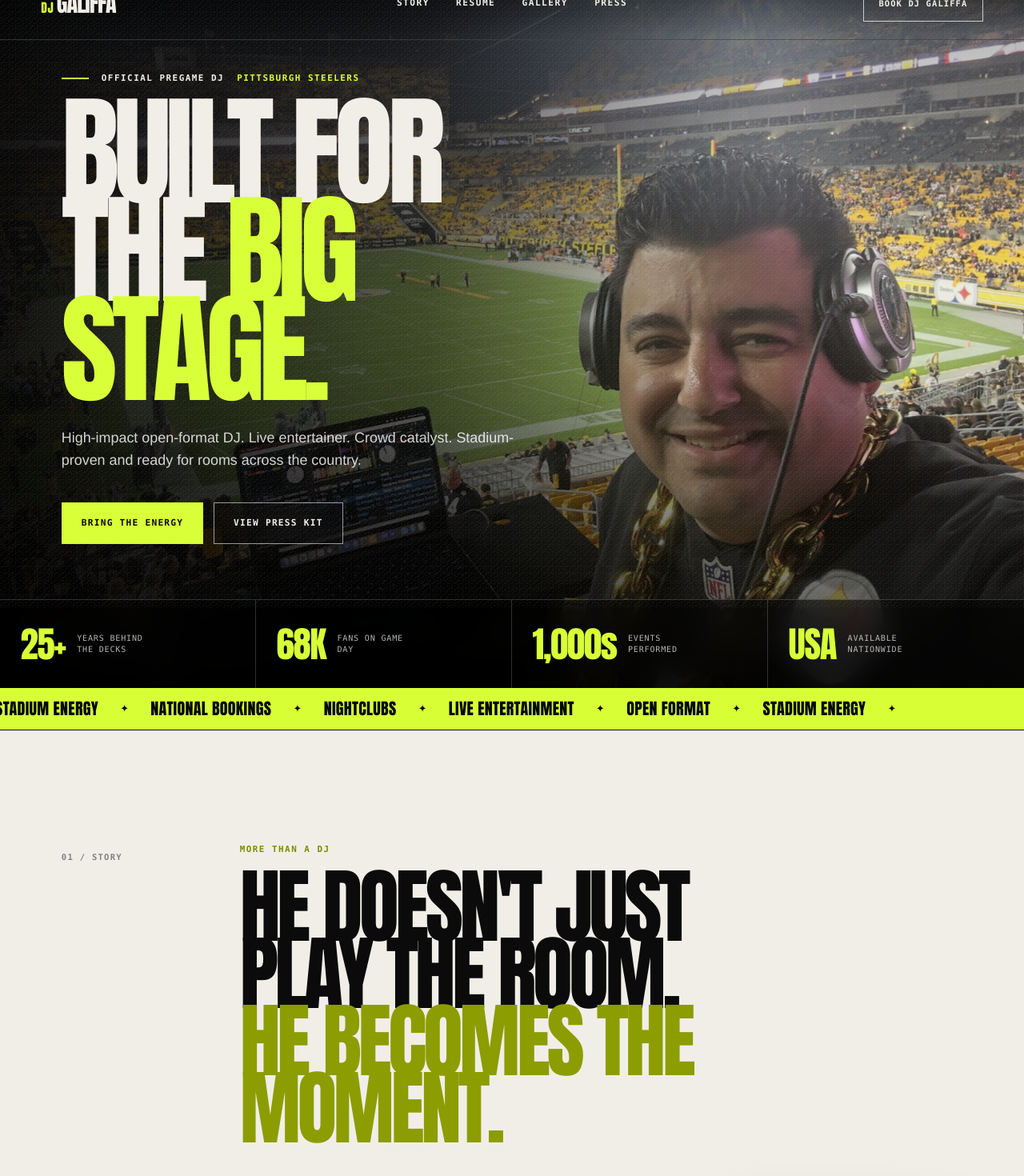
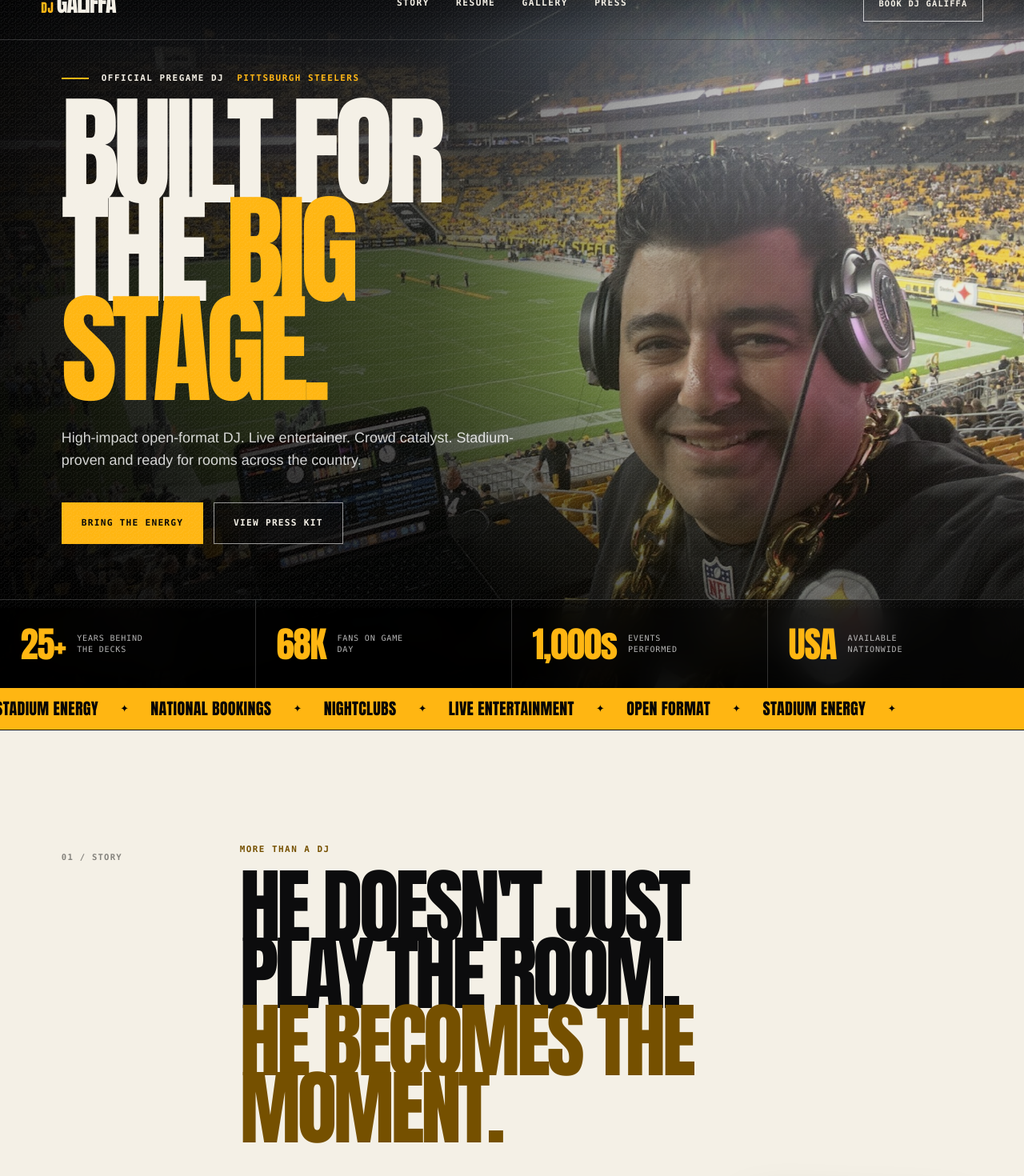
Before and after one commit to djgaliffa/DJGaliffa.com, a Next.js app: page / in a window 1280 px wide. Shown: the part 40-1510 px from the top of the page at 80% size. Built offline with nearby package versions, Linux system fonts and the light colour scheme.

Commit message:
Replace neon palette with Steelers gold

```diff
--- a/app/globals.css
+++ b/app/globals.css
@@ -2,12 +2,13 @@
 
 :root {
   --black: #050505;
-  --ink: #0b0b0c;
-  --paper: #f1eee7;
-  --paper-soft: #d7d3ca;
-  --acid: #d8ff36;
-  --gold: #f4b926;
-  --red: #ff3f36;
+  --ink: #0c0c0d;
+  --paper: #f4f0e6;
+  --paper-soft: #d8d3c7;
+  --gold: #ffb612;
+  --gold-deep: #755000;
+  --steel: #a5acaf;
+  --gunmetal: #242628;
   --line: rgba(255, 255, 255, 0.18);
   --font-geist-sans: "Helvetica Neue", Helvetica, Arial, sans-serif;
   --font-geist-mono: "SFMono-Regular", Consolas, "Liberation Mono", monospace;
@@ -44,7 +45,7 @@
 }
 
 ::selection {
-  background: var(--acid);
+  background: var(--gold);
   color: var(--black);
 }
 
@@ -64,7 +65,7 @@
 }
 
 a:focus-visible {
-  outline: 3px solid var(--acid);
+  outline: 3px solid var(--gold);
   outline-offset: 4px;
 }
 
@@ -95,7 +96,7 @@
 }
 
 .brand-kicker {
-  color: var(--acid);
+  color: var(--gold);
   font-size: 0.55em;
   letter-spacing: 0.04em;
 }
@@ -117,7 +118,7 @@
 
 .site-nav a:hover,
 .social-links a:hover {
-  color: var(--acid);
+  color: var(--gold);
 }
 
 .header-cta {
@@ -202,11 +203,11 @@
   width: 34px;
   height: 2px;
   content: "";
-  background: var(--acid);
+  background: var(--gold);
 }
 
 .eyebrow span {
-  color: var(--acid);
+  color: var(--gold);
 }
 
 .hero h1,
@@ -230,7 +231,7 @@
 }
 
 .hero h1 em {
-  color: var(--acid);
+  color: var(--gold);
   font-style: normal;
 }
 
@@ -272,8 +273,8 @@
 }
 
 .button--primary {
-  border-color: var(--acid);
-  background: var(--acid);
+  border-color: var(--gold);
+  background: var(--gold);
   color: var(--black);
 }
 
@@ -315,7 +316,7 @@
 }
 
 .hero-rail strong {
-  color: var(--acid);
+  color: var(--gold);
   font-family: Impact, Haettenschweiler, "Arial Narrow Bold", sans-serif;
   font-size: clamp(2.2rem, 3.5vw, 4.1rem);
   font-weight: 400;
@@ -335,7 +336,7 @@
 .ticker {
   overflow: hidden;
   border-bottom: 1px solid #151515;
-  background: var(--acid);
+  background: var(--gold);
   color: var(--black);
 }
 
@@ -375,7 +376,7 @@
 }
 
 .section-kicker {
-  color: var(--acid);
+  color: var(--gold);
 }
 
 .story {
@@ -390,7 +391,7 @@
 }
 
 .story .section-kicker {
-  color: #7b8c00;
+  color: var(--gold-deep);
 }
 
 .story h2,
@@ -405,11 +406,11 @@
 .steelers-copy h2 span,
 .press h2 span,
 .contact h2 span {
-  color: var(--acid);
+  color: var(--gold);
 }
 
 .story h2 span {
-  color: #8b9d00;
+  color: var(--gold-deep);
 }
 
 .story-columns {
@@ -502,7 +503,7 @@
 }
 
 .quote-break blockquote span {
-  color: var(--acid);
+  color: var(--gold);
 }
 
 .formats {
@@ -569,7 +570,7 @@
 }
 
 .format-card:hover {
-  background: var(--acid);
+  background: var(--gold);
   color: var(--black);
 }
 
@@ -579,7 +580,7 @@
 }
 
 .format-card > span {
-  color: var(--acid);
+  color: var(--gold);
   font-family: var(--font-geist-mono), monospace;
   font-size: 0.7rem;
   font-weight: 800;
@@ -619,7 +620,7 @@
   display: grid;
   grid-template-columns: minmax(0, 1.3fr) minmax(380px, 0.7fr);
   min-height: 760px;
-  background: var(--acid);
+  background: var(--gold);
   color: var(--black);
 }
 
@@ -689,7 +690,7 @@
 }
 
 .career .section-kicker {
-  color: #7b8c00;
+  color: var(--gold-deep);
 }
 
 .section-heading--compact {
@@ -697,7 +698,7 @@
 }
 
 .section-heading--compact h2 span {
-  color: #8b9d00;
+  color: var(--gold-deep);
 }
 
 .career-list {
@@ -717,7 +718,7 @@
 }
 
 .career-list > li > strong {
-  color: #7b8c00;
+  color: var(--gold-deep);
   font-family: Impact, Haettenschweiler, "Arial Narrow Bold", sans-serif;
   font-size: clamp(4rem, 8vw, 8rem);
   font-weight: 400;
@@ -789,32 +790,32 @@
 
 .press {
   grid-template-columns: minmax(100px, 0.35fr) minmax(0, 0.7fr) minmax(330px, 0.95fr);
-  background: var(--red);
-  color: var(--black);
+  background: var(--gunmetal);
+  color: var(--paper);
 }
 
 .press .section-number {
-  color: rgba(0, 0, 0, 0.52);
+  color: rgba(255, 255, 255, 0.48);
 }
 
 .press .section-kicker {
-  color: var(--black);
+  color: var(--gold);
 }
 
 .press h2 span {
-  color: #fff;
+  color: var(--steel);
 }
 
 .press-copy > p:last-child {
   max-width: 590px;
   margin: 2rem 0 0;
-  color: rgba(0, 0, 0, 0.72);
+  color: rgba(255, 255, 255, 0.7);
   line-height: 1.7;
 }
 
 .press-downloads {
   align-self: end;
-  border-top: 2px solid var(--black);
+  border-top: 2px solid var(--paper);
 }
 
 .press-downloads a {
@@ -823,7 +824,7 @@
   justify-content: space-between;
   gap: 2rem;
   padding: 1.7rem 0;
-  border-bottom: 1px solid rgba(0, 0, 0, 0.36);
+  border-bottom: 1px solid rgba(255, 255, 255, 0.28);
   transition: padding 180ms ease;
 }
 
```
Also changed, not shown: public/og.png.
